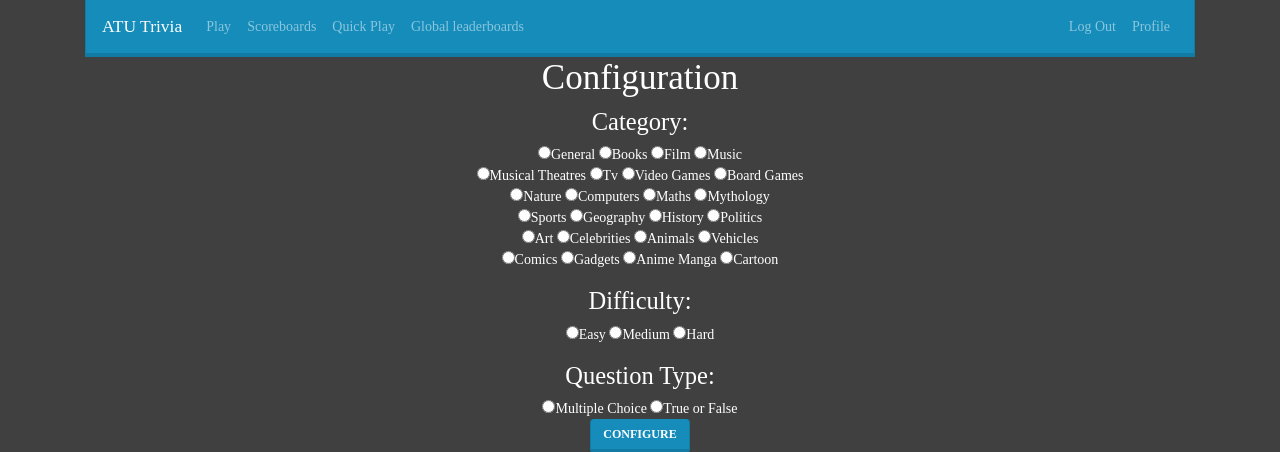
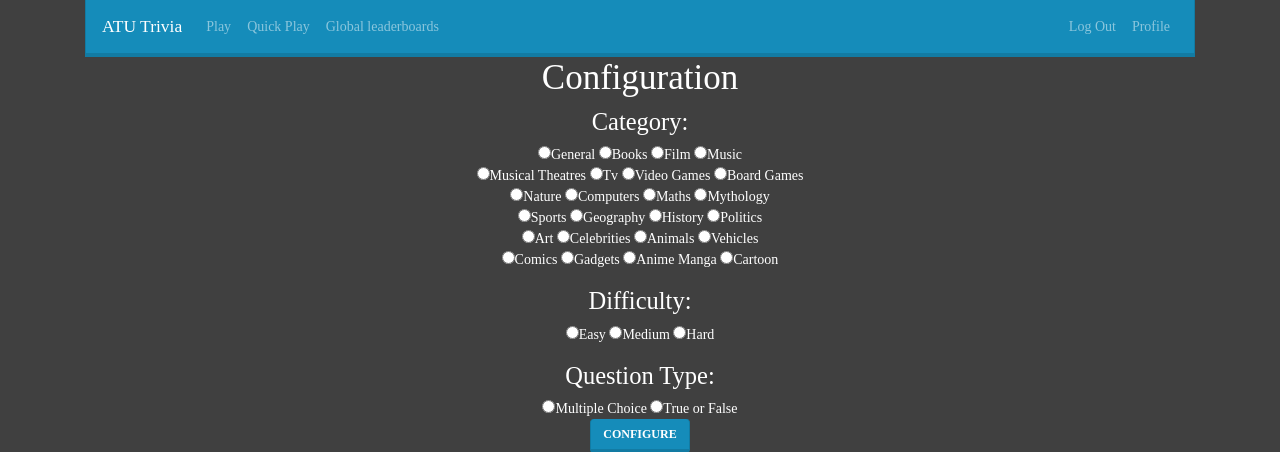
Before and after one commit to IIVolumeII/webik-14, a Flask app: page /config in a window 1280 px wide. Shown: the top 452 px of the page. Run offline with Flask 2, Linux system fonts and the light colour scheme; a user stored in the database is signed in; some libraries are stand-ins or nearby versions; some web fonts are replaced.

Commit message:
scoreboard weg van navbar

```diff
--- a/trivia/templates/layout.html
+++ b/trivia/templates/layout.html
@@ -35,9 +35,6 @@
             <ul class="navbar-nav mr-auto">
                 <li class="nav-item">
                     <a class="nav-link" href="{{ url_for('config') }}">Play</a>
-                </li>
-                <li class="nav-item">
-                    <a class="nav-link" href="{{ url_for('scoreboard') }}">Scoreboards</a>
                 </li>
                 <li class="nav-item">
                     <a class="nav-link" href="{{ url_for('quickplay') }}">Quick Play</a>
```
